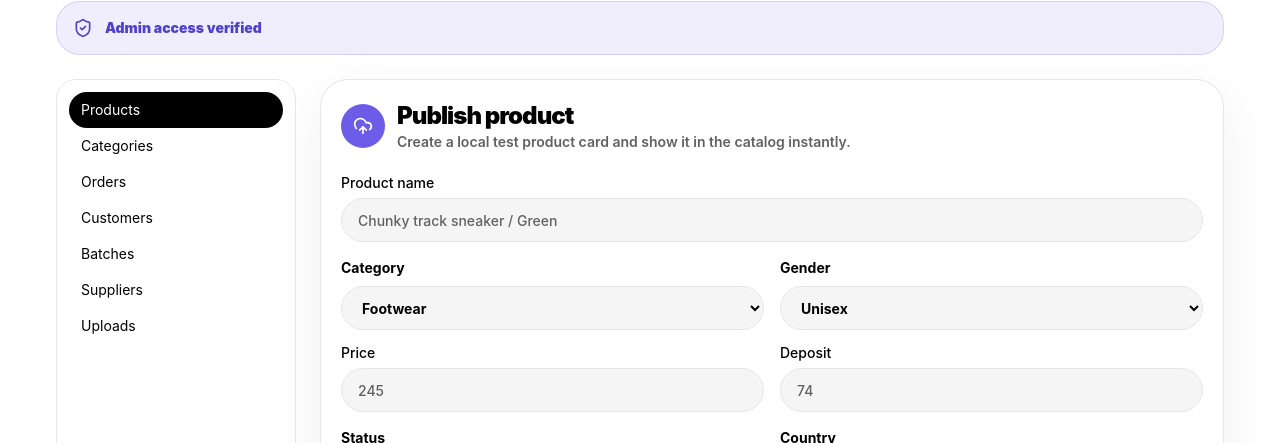
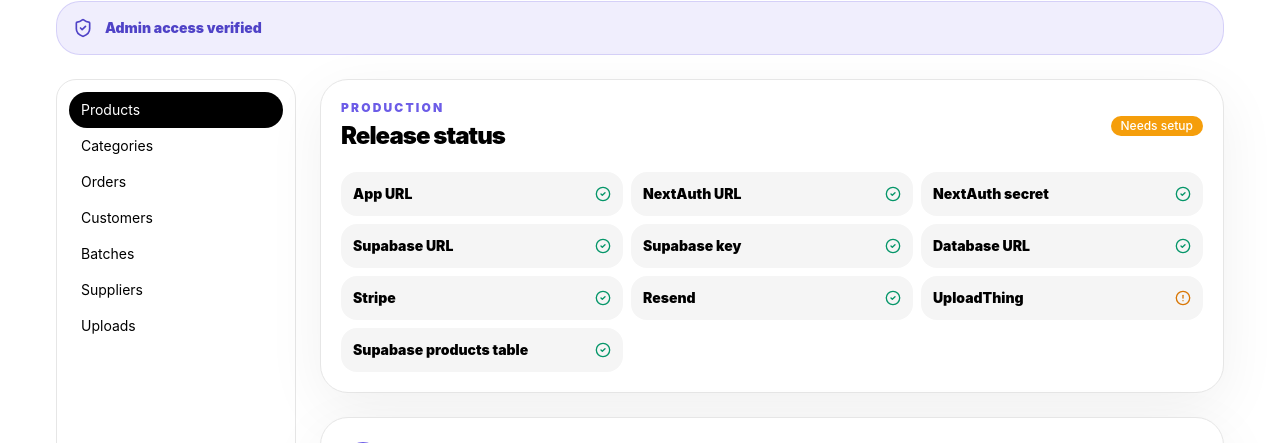
Before and after one commit to milkiees6faceit/replica, a Next.js app in the folder replica-eu/: page /en/admin in a window 1280 px wide. Shown: the part 212-655 px from the top of the page. Built offline with nearby package versions, Linux system fonts and the light colour scheme; no server answers; the database is empty; sample sign-in values are in the browser's storage.

Commit message:
Add admin release health status

```diff
--- /dev/null
+++ b/replica-eu/app/api/health/route.ts
@@ -0,0 +1,48 @@
+import { NextResponse } from "next/server";
+
+function configured(value: string | undefined, placeholder?: string) {
+  return Boolean(value && (!placeholder || !value.includes(placeholder)));
+}
+
+export async function GET() {
+  const supabaseUrl = process.env.NEXT_PUBLIC_SUPABASE_URL;
+  const supabaseKey = process.env.NEXT_PUBLIC_SUPABASE_ANON_KEY;
+  const appUrl = process.env.NEXT_PUBLIC_APP_URL;
+  const nextAuthUrl = process.env.NEXTAUTH_URL;
+
+  const checks = {
+    appUrl: configured(appUrl, "localhost"),
+    nextAuthUrl: configured(nextAuthUrl, "localhost"),
+    nextAuthSecret: configured(process.env.NEXTAUTH_SECRET, "replace"),
+    supabaseUrl: configured(supabaseUrl, "your-project"),
+    supabasePublishableKey: configured(supabaseKey, "replace"),
+    databaseUrl: configured(process.env.DATABASE_URL, "localhost"),
+    stripe: configured(process.env.STRIPE_SECRET_KEY, "replace") && configured(process.env.STRIPE_WEBHOOK_SECRET, "replace"),
+    resend: configured(process.env.RESEND_API_KEY, "replace"),
+    uploadthing: configured(process.env.UPLOADTHING_SECRET, "replace") && configured(process.env.UPLOADTHING_APP_ID, "replace")
+  };
+
+  let supabaseProductsTable = false;
+  if (checks.supabaseUrl && checks.supabasePublishableKey) {
+    const response = await fetch(`${supabaseUrl?.replace(/\/$/, "")}/rest/v1/replica_products?select=id&limit=1`, {
+      headers: {
+        apikey: supabaseKey ?? "",
+        Authorization: `Bearer ${supabaseKey}`
+      },
+      next: { revalidate: 0 }
+    }).catch(() => null);
+
+    supabaseProductsTable = response?.ok ?? false;
+  }
+
+  const result = {
+    status: Object.values({ ...checks, supabaseProductsTable }).every(Boolean) ? "ready" : "needs_setup",
+    checks: {
+      ...checks,
+      supabaseProductsTable
+    },
+    updatedAt: new Date().toISOString()
+  };
+
+  return NextResponse.json(result);
+}
--- a/replica-eu/components/admin/admin-shell.tsx
+++ b/replica-eu/components/admin/admin-shell.tsx
@@ -1,5 +1,6 @@
 import { useTranslations } from "next-intl";
 import { ProductPublisher } from "@/components/admin/product-publisher";
+import { ReleaseStatus } from "@/components/admin/release-status";
 import { Badge } from "@/components/ui/badge";
 import { Card, CardContent, CardHeader, CardTitle } from "@/components/ui/card";
 
@@ -20,6 +21,7 @@ export function AdminShell() {
         ))}
       </aside>
       <div className="grid gap-6">
+        <ReleaseStatus />
         <ProductPublisher />
         <div className="grid gap-4 md:grid-cols-4">
           {[t("openBatches"), t("paidOrders"), t("customers"), t("verifiedSuppliers")].map((label, index) => (
--- /dev/null
+++ b/replica-eu/components/admin/release-status.tsx
@@ -0,0 +1,56 @@
+"use client";
+
+import { useEffect, useState } from "react";
+import { Activity, CheckCircle2, CircleAlert } from "lucide-react";
+import { useTranslations } from "next-intl";
+import { Badge } from "@/components/ui/badge";
+
+type HealthResponse = {
+  status: "ready" | "needs_setup";
+  checks: Record<string, boolean>;
+  updatedAt: string;
+};
+
+export function ReleaseStatus() {
+  const t = useTranslations("admin");
+  const [health, setHealth] = useState<HealthResponse | null>(null);
+
+  useEffect(() => {
+    fetch("/api/health")
+      .then((response) => response.json())
+      .then(setHealth)
+      .catch(() => setHealth(null));
+  }, []);
+
+  const checks = health ? Object.entries(health.checks) : [];
+
+  return (
+    <section className="rounded-[28px] border border-black/8 bg-white p-5 shadow-[0_16px_60px_rgba(0,0,0,0.06)]">
+      <div className="flex flex-col gap-3 sm:flex-row sm:items-center sm:justify-between">
+        <div>
+          <p className="text-xs font-black uppercase tracking-[0.18em] text-[#6C5CE7]">{t("releaseStatusEyebrow")}</p>
+          <h2 className="mt-1 text-2xl font-black tracking-[-0.04em]">{t("releaseStatus")}</h2>
+        </div>
+        <Badge className={health?.status === "ready" ? "border-0 bg-emerald-500 text-white" : "border-0 bg-amber-500 text-white"}>
+          {health?.status === "ready" ? t("ready") : t("needsSetup")}
+        </Badge>
+      </div>
+
+      <div className="mt-5 grid gap-2 sm:grid-cols-2 xl:grid-cols-3">
+        {checks.length ? (
+          checks.map(([name, ok]) => (
+            <div key={name} className="flex items-center justify-between rounded-2xl bg-muted p-3 text-sm font-black">
+              <span>{t(`health.${name}`)}</span>
+              {ok ? <CheckCircle2 className="h-4 w-4 text-emerald-600" /> : <CircleAlert className="h-4 w-4 text-amber-600" />}
+            </div>
+          ))
+        ) : (
+          <div className="flex items-center gap-2 rounded-2xl bg-muted p-3 text-sm font-black text-muted-foreground">
+            <Activity className="h-4 w-4" />
+            {t("checkingRelease")}
+          </div>
+        )}
+      </div>
+    </section>
+  );
+}
--- a/replica-eu/messages/en.json
+++ b/replica-eu/messages/en.json
@@ -248,7 +248,24 @@
     "description": "Description",
     "publish": "Publish",
     "published": "Published:",
-    "publishFallback": "Saved locally because Supabase publish is not ready yet."
+    "publishFallback": "Saved locally because Supabase publish is not ready yet.",
+    "releaseStatusEyebrow": "Production",
+    "releaseStatus": "Release status",
+    "ready": "Ready",
+    "needsSetup": "Needs setup",
+    "checkingRelease": "Checking release configuration",
+    "health": {
+      "appUrl": "App URL",
+      "nextAuthUrl": "NextAuth URL",
+      "nextAuthSecret": "NextAuth secret",
+      "supabaseUrl": "Supabase URL",
+      "supabasePublishableKey": "Supabase key",
+      "databaseUrl": "Database URL",
+      "stripe": "Stripe",
+      "resend": "Resend",
+      "uploadthing": "UploadThing",
+      "supabaseProductsTable": "Supabase products table"
+    }
   },
   "auth": {
     "registerTitle": "Create your account",
--- a/replica-eu/messages/ro.json
+++ b/replica-eu/messages/ro.json
@@ -248,7 +248,24 @@
     "description": "Descriere",
     "publish": "Publica",
     "published": "Publicat:",
-    "publishFallback": "Salvat local deoarece publicarea in Supabase nu este inca pregatita."
+    "publishFallback": "Salvat local deoarece publicarea in Supabase nu este inca pregatita.",
+    "releaseStatusEyebrow": "Production",
+    "releaseStatus": "Status release",
+    "ready": "Gata",
+    "needsSetup": "Necesita configurare",
+    "checkingRelease": "Verificam configurarile production",
+    "health": {
+      "appUrl": "App URL",
+      "nextAuthUrl": "NextAuth URL",
+      "nextAuthSecret": "NextAuth secret",
+      "supabaseUrl": "Supabase URL",
+      "supabasePublishableKey": "Supabase key",
+      "databaseUrl": "Database URL",
+      "stripe": "Stripe",
+      "resend": "Resend",
+      "uploadthing": "UploadThing",
+      "supabaseProductsTable": "Supabase products table"
+    }
   },
   "auth": {
     "registerTitle": "Creeaza contul",
--- a/replica-eu/messages/ru.json
+++ b/replica-eu/messages/ru.json
@@ -248,7 +248,24 @@
     "description": "Описание",
     "publish": "Опубликовать",
     "published": "Опубликовано:",
-    "publishFallback": "Сохранено локально, потому что публикация в Supabase ещё не готова."
+    "publishFallback": "Сохранено локально, потому что публикация в Supabase ещё не готова.",
+    "releaseStatusEyebrow": "Production",
+    "releaseStatus": "Статус релиза",
+    "ready": "Готово",
+    "needsSetup": "Нужна настройка",
+    "checkingRelease": "Проверяем production-настройки",
+    "health": {
+      "appUrl": "App URL",
+      "nextAuthUrl": "NextAuth URL",
+      "nextAuthSecret": "NextAuth secret",
+      "supabaseUrl": "Supabase URL",
+      "supabasePublishableKey": "Supabase key",
+      "databaseUrl": "Database URL",
+      "stripe": "Stripe",
+      "resend": "Resend",
+      "uploadthing": "UploadThing",
+      "supabaseProductsTable": "Supabase products table"
+    }
   },
   "auth": {
     "registerTitle": "Создай аккаунт",
```
